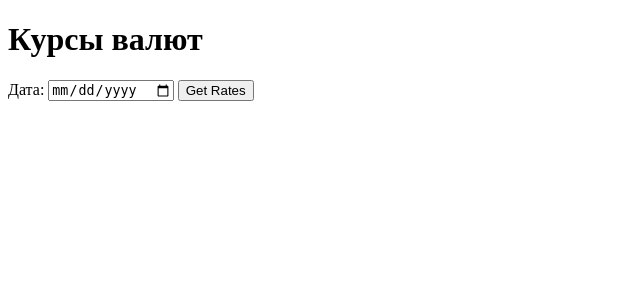
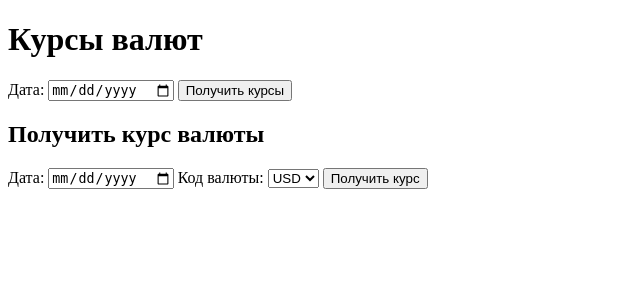
Before and after one commit to Dusia2005/my_currency_service, a FastAPI app: page / in a window 1280 px wide. Shown: the top 300 px of the page, without its empty margins (0-640 px from the left). Run offline with FastAPI, Linux system fonts and the light colour scheme.

Commit message:
Добавление Endpoint с входящими параметрами - дата и код валюты, добавление CRC32 в каждый запрос

```diff
--- a/app.py
+++ b/app.py
@@ -1,13 +1,35 @@
 from fastapi import FastAPI, Request, Depends
 from fastapi.responses import HTMLResponse
 from fastapi.templating import Jinja2Templates
+from starlette.middleware.base import BaseHTTPMiddleware
 from currency_service.api import router as api_router
 from currency_service.database import init_db
+import zlib
 
 app = FastAPI()
 app.include_router(api_router)
 
 templates = Jinja2Templates(directory="templates")
+
+
+class CRC32Middleware(BaseHTTPMiddleware):
+    async def dispatch(self, request: Request, call_next):
+        response = await call_next(request)
+
+        if response.headers.get('content-type') == "application/json":
+            original_body = b"".join([chunk async for chunk in response.body_iterator])
+            crc32_value = zlib.crc32(original_body) & 0xffffffff
+            response.headers["X-Content-CRC32"] = f"{crc32_value:08x}"
+
+            async def new_body_iterator():
+                yield original_body
+
+            response.body_iterator = new_body_iterator()
+
+        return response
+
+
+app.add_middleware(CRC32Middleware)
 
 
 @app.on_event("startup")
@@ -22,4 +44,5 @@ def read_root(request: Request):
 
 if __name__ == "__main__":
     import uvicorn
+
     uvicorn.run(app, host="0.0.0.0", port=8000)
--- a/currency_service/database.py
+++ b/currency_service/database.py
@@ -1,24 +1,11 @@
-from sqlalchemy import Column, Integer, String, Float, Date
-from sqlalchemy.ext.declarative import declarative_base
+from sqlalchemy import create_engine
 from sqlalchemy.orm import sessionmaker
-from sqlalchemy import create_engine
-
-Base = declarative_base()
-
-
-class CurrencyRate(Base):
-    __tablename__ = 'currency_rates'
-    id = Column(Integer, primary_key=True, index=True)
-    date = Column(Date, index=True)
-    currency_code = Column(String, index=True)
-    rate = Column(Float)
-
+from .models import Base
 
 DATABASE_URL = "sqlite:///./sql_app.db"
 
 engine = create_engine(DATABASE_URL)
 SessionLocal = sessionmaker(autocommit=False, autoflush=False, bind=engine)
 
-
 def init_db():
     Base.metadata.create_all(bind=engine)
--- a/currency_service/utils.py
+++ b/currency_service/utils.py
@@ -1,8 +1,7 @@
 import requests
 from datetime import datetime
 from sqlalchemy.orm import Session
-from currency_service.database import CurrencyRate
-
+from .models import CurrencyRate
 
 def fetch_currency_rates(date: str):
     url = f'https://www.nbrb.by/api/exrates/rates?ondate={date}&periodicity=0'
@@ -11,14 +10,12 @@ def fetch_currency_rates(date: str):
         return response.json()
     return None
 
-
 def fetch_currency_rate_by_code(date: str, code: str):
     url = f'https://www.nbrb.by/api/exrates/rates/{code}?ondate={date}'
     response = requests.get(url)
     if response.status_code == 200:
         return response.json()
     return None
-
 
 def save_currency_rates(db: Session, rates: list, date: str):
     date_obj = datetime.strptime(date, '%Y-%m-%d').date()
@@ -31,7 +28,6 @@ def save_currency_rates(db: Session, rates: list, date: str):
         db.add(currency_rate)
     db.commit()
 
-
 def get_currency_rate(db: Session, date: str, code: str):
     date_obj = datetime.strptime(date, '%Y-%m-%d').date()
     return db.query(CurrencyRate).filter(
--- a/requirements.txt
+++ b/requirements.txt
@@ -1,5 +1,7 @@
+fastapi
 uvicorn
 requests
 sqlalchemy
 jinja2
 aiofiles
+starlette
--- a/templates/home.html
+++ b/templates/home.html
@@ -1,16 +1,32 @@
 <!DOCTYPE html>
-<html lang="en">
+<html lang="ru">
 <head>
     <meta charset="UTF-8">
     <meta name="viewport" content="width=device-width, initial-scale=1.0">
-    <title>Currency Rates</title>
+    <title>Курсы валют</title>
 </head>
 <body>
     <h1>Курсы валют</h1>
     <form action="/currency_rates" method="get">
-        <label for="date">Дата:</label>
-        <input type="date" id="date" name="date">
-        <button type="submit">Get Rates</button>
+        <label for="date_currency_rates">Дата:</label>
+        <input type="date" id="date_currency_rates" name="date" required>
+        <button type="submit">Получить курсы</button>
+    </form>
+
+    <h2>Получить курс валюты</h2>
+    <form action="/currency_rate" method="get">
+        <label for="date_currency_rate">Дата:</label>
+        <input type="date" id="date_currency_rate" name="date" required>
+
+        <label for="currency_code">Код валюты:</label>
+        <select id="currency_code" name="code" required>
+            <option value="USD">USD</option>
+            <option value="EUR">EUR</option>
+            <option value="RUB">RUB</option>
+            <!-- Добавьте другие коды валют по мере необходимости -->
+        </select>
+
+        <button type="submit">Получить курс</button>
     </form>
 </body>
 </html>
```
Also changed, not shown: currency_service/api.py (+5 -8 lines), currency_service/models.py (added, +11 -0 lines), README.md, sql_app.db.
